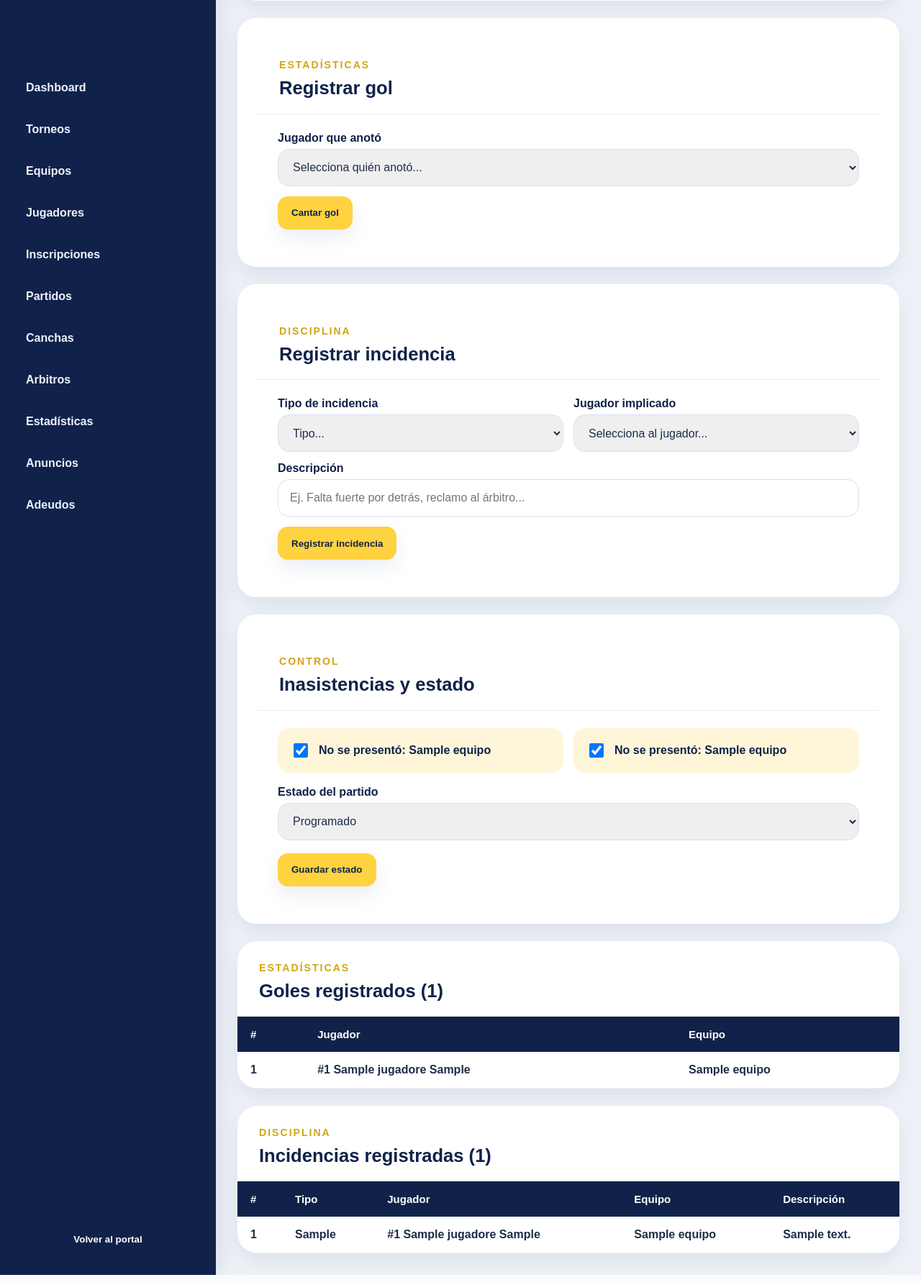
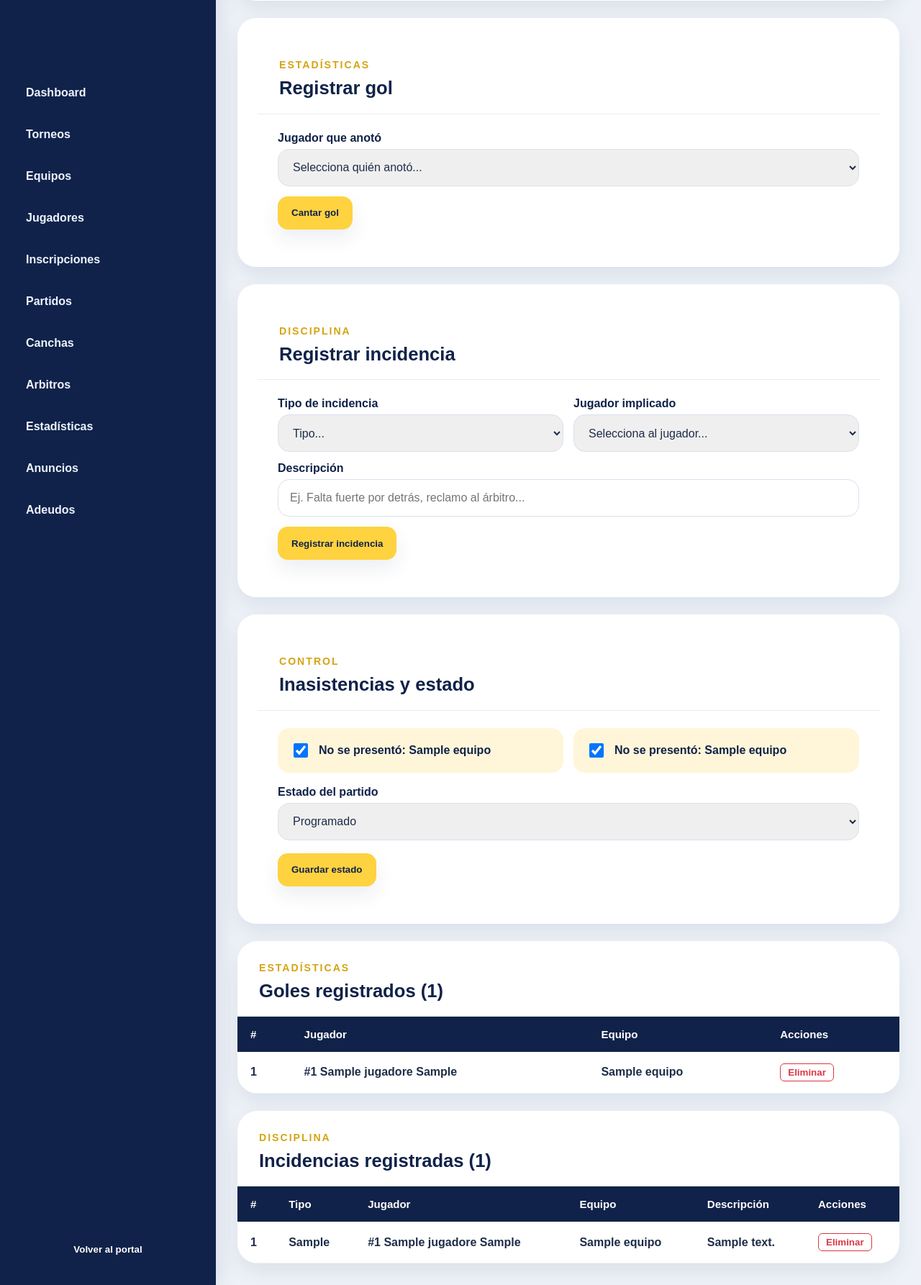
Before and after one commit to KSinloop/soccerpremier_app1, a Flask app: page /admin/partidos/1/resultados in a window 1280 px wide. Shown: the part 964-2750 px from the top of the page at 72% size. Run offline with Flask 3, Linux system fonts and the light colour scheme; tables that the repository leaves empty hold one stand-in row (values such as "Sample post").

Commit message:
ya se pueden eliminar goles o incidencias a mitad de partido

```diff
--- a/routes/admin.py
+++ b/routes/admin.py
@@ -649,6 +649,33 @@ def resultados_partido(id):
         return redirect(url_for('admin.resultados_partido', id=partido.id))
     return render_template("admin/resultados_partido.html", partido=partido)
 
+
+@admin_bp.route("/partidos/<int:partido_id>/eliminar_gol/<int:gol_id>", methods=["POST"])
+@login_required
+def eliminar_gol(partido_id, gol_id):
+
+    gol = db.session.get(Gol, gol_id)
+    if gol:
+        db.session.delete(gol)
+        db.session.commit()
+        registrar_movimiento('Partidos', f'Se eliminó un gol del partido {partido_id}')
+
+
+    return redirect(url_for('admin.resultados_partido', id=partido_id))
+
+@admin_bp.route("/partidos/<int:partido_id>/eliminar_incidencia/<int:incidencia_id>", methods=["POST"])
+@login_required
+def eliminar_incidencia(partido_id, incidencia_id):
+
+    incidencia = db.session.get(Incidencia, incidencia_id)
+    if incidencia:
+        db.session.delete(incidencia)
+        db.session.commit()
+        registrar_movimiento('Partidos', f'Se eliminó una incidencia del partido {partido_id}')
+
+
+    return redirect(url_for('admin.resultados_partido', id=partido_id))
+
 # -----------------------------
 # ADEUDOS
 # -----------------------------
--- a/templates/admin/resultados_partido.html
+++ b/templates/admin/resultados_partido.html
@@ -248,6 +248,7 @@
                     <th>#</th>
                     <th>Jugador</th>
                     <th>Equipo</th>
+                    <th>Acciones</th> <!-- Nueva columna -->
                 </tr>
             </thead>
             <tbody>
@@ -266,10 +267,18 @@
                             {{ gol.registro_jugador.inscripcion.equipo.nombre }}
                         {% endif %}
                     </td>
+                    <td>
+                        <!-- Botón de eliminar con confirmación -->
+                        <form action="{{ url_for('admin.eliminar_gol', gol_id=gol.id, partido_id=partido.id) }}" method="POST" style="margin: 0;">
+                            <button type="submit" style="color: #dc3545; border: 1px solid #dc3545; background: transparent; padding: 4px 10px; border-radius: 6px; cursor: pointer; font-weight: bold;" onclick="return confirm('¿Seguro que quieres borrar este gol? Se restará del marcador.');">
+                                Eliminar
+                            </button>
+                        </form>
+                    </td>
                 </tr>
                 {% else %}
                 <tr>
-                    <td colspan="3" style="text-align:center; color: var(--muted); padding: 32px;">Sin goles registrados.</td>
+                    <td colspan="4" style="text-align:center; color: var(--muted); padding: 32px;">Sin goles registrados.</td>
                 </tr>
                 {% endfor %}
             </tbody>
@@ -294,6 +303,7 @@
                     <th>Jugador</th>
                     <th>Equipo</th>
                     <th>Descripción</th>
+                    <th>Acciones</th>
                 </tr>
             </thead>
             <tbody>
@@ -304,10 +314,18 @@
                     <td>#{{ inc.registro_jugador.dorsal }} {{ inc.registro_jugador.jugador.nombre }} {{ inc.registro_jugador.jugador.apellido_paterno }}</td>
                     <td>{{ inc.registro_jugador.inscripcion.equipo.nombre }}</td>
                     <td>{{ inc.descripcion }}</td>
+                    <td>
+                        <!-- Botón de eliminar con confirmación -->
+                        <form action="{{ url_for('admin.eliminar_incidencia', incidencia_id=inc.id, partido_id=partido.id) }}" method="POST" style="margin: 0;">
+                            <button type="submit" style="color: #dc3545; border: 1px solid #dc3545; background: transparent; padding: 4px 10px; border-radius: 6px; cursor: pointer; font-weight: bold;" onclick="return confirm('¿Seguro que quieres borrar esta incidencia?');">
+                                Eliminar
+                            </button>
+                        </form>
+                    </td>
                 </tr>
                 {% else %}
                 <tr>
-                    <td colspan="5" style="text-align:center; color: var(--muted); padding: 32px;">Sin incidencias registradas.</td>
+                    <td colspan="6" style="text-align:center; color: var(--muted); padding: 32px;">Sin incidencias registradas.</td>
                 </tr>
                 {% endfor %}
             </tbody>
```
